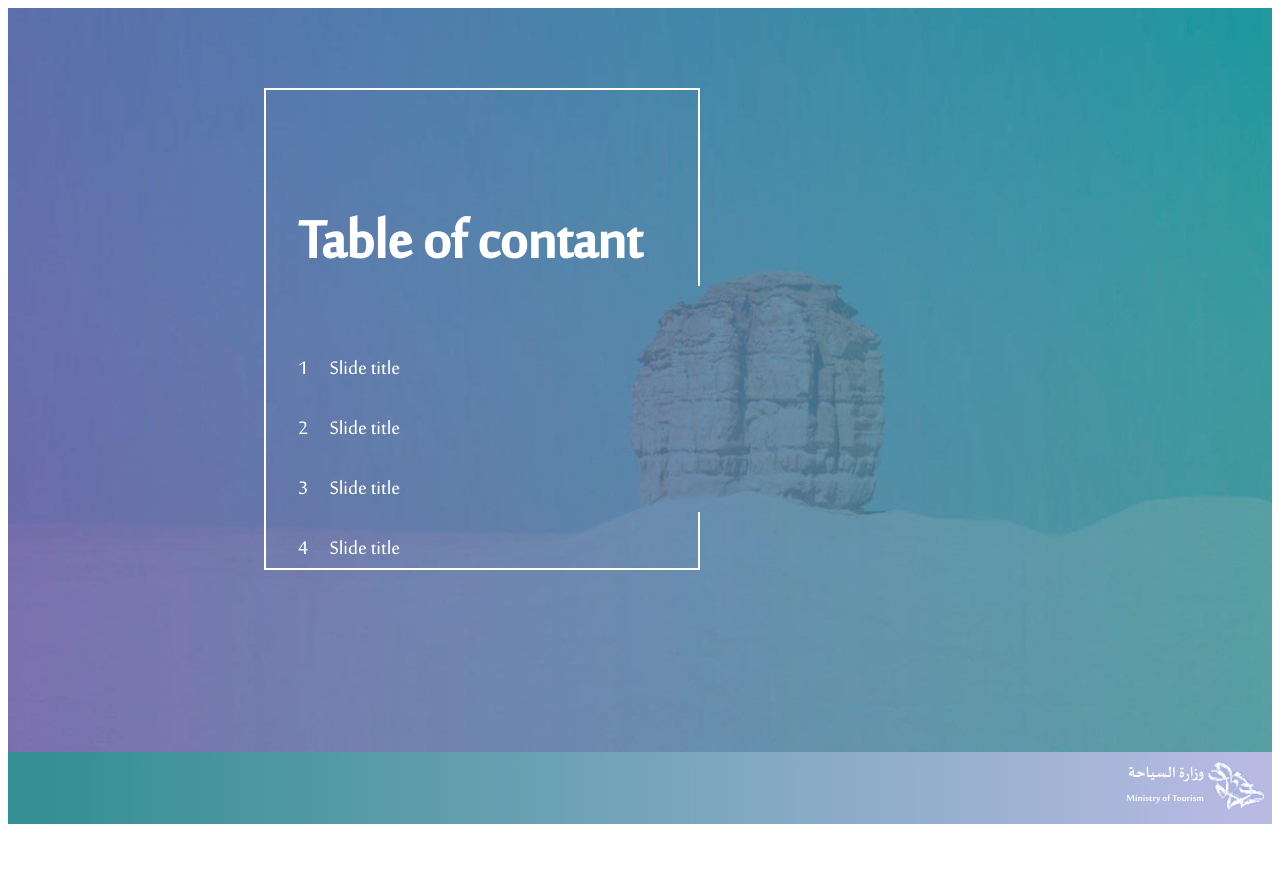
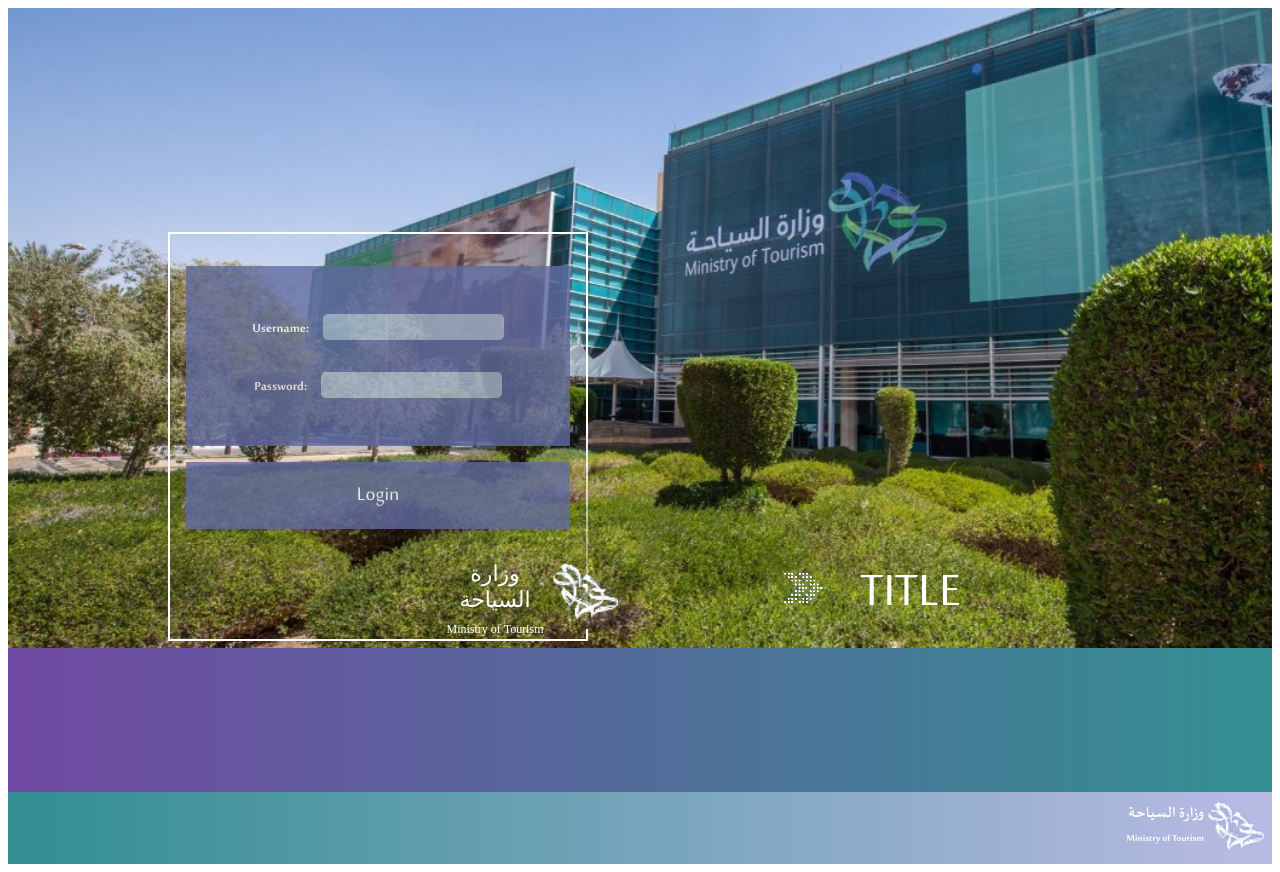
Before and after one commit to lamis-Ashraf/onne, a plain HTML site: page index.html in a window 1280 px wide. Before the commit the page ends 832 px from the top, so only its background shows below. Drawn offline with Linux system fonts and the light colour scheme.

Commit message:
Add files via upload

```diff
--- a/index.html
+++ b/index.html
@@ -4,23 +4,42 @@
     <meta charset="UTF-8">
     <meta name="viewport" content="width=device-width, initial-scale=1.0">
     <title>Ministry of Tourism</title>
-    <link rel="stylesheet" href="css/test.css">
+    <link rel="stylesheet" href="css/style.css">
     <link rel="stylesheet" href="css/media.css">
 </head>
 <body>
-<div class="contant">
-
-    <div class="background">
-        <div class="income">
-        <h2>Table of contant</h2>
-        <p>1 &ThinSpace;  &ThinSpace; Slide title</p>
-        <p>2 &ThinSpace;  &ThinSpace; Slide title</p>
-        <p>3 &ThinSpace;  &ThinSpace; Slide title</p>
-        <p>4 &ThinSpace;  &ThinSpace; Slide title</p>
+<div class="container">
+<!-- form //////////////////////////////// -->
+<div class="parent">
+<div class="account">
+    <div class="form">
+        <form >
+        <div class="lable_one">
+        <label >Username: &ThinSpace;  &ThinSpace;</label>
+        <input class="username" type="text">
         </div>
-
+        <div class="lable_one">
+        <label >Password: &ThinSpace;  &ThinSpace;</label>
+        <input type="password">
+        </div>
+        </form>
+        </div>
+        <div style="font-size: 25px;" class="login">Login</div>
+        <div class="pic">
+            <div dir="rtl" class="tourism">
+                <span>وزارة السياحة</span><br>
+                <span class="ministry">Ministry of Tourism</span><br>
+                </div>
+        <div class="img"><img src="img/logo.png" width="70" ></div>
         </div>
 </div>
+<div class="div_img"><img src="img/to right.png" alt=""> <span>TITLE</span></div>
+</div>
+</div>
+<!-- end form////////////////////////////// -->
+<section>
+
+</section>
 <footer dir="rtl">
 <div class="div_footer">
 <div class="footer_img">
@@ -32,6 +51,5 @@
 </div>
 </div>
 </footer>
-
 </body>
 </html>
```
Lines whose indentation alone changed are shown as unchanged.
